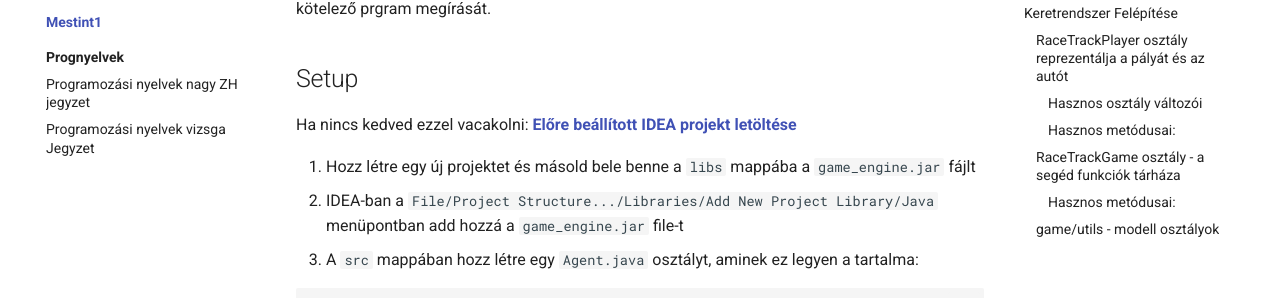
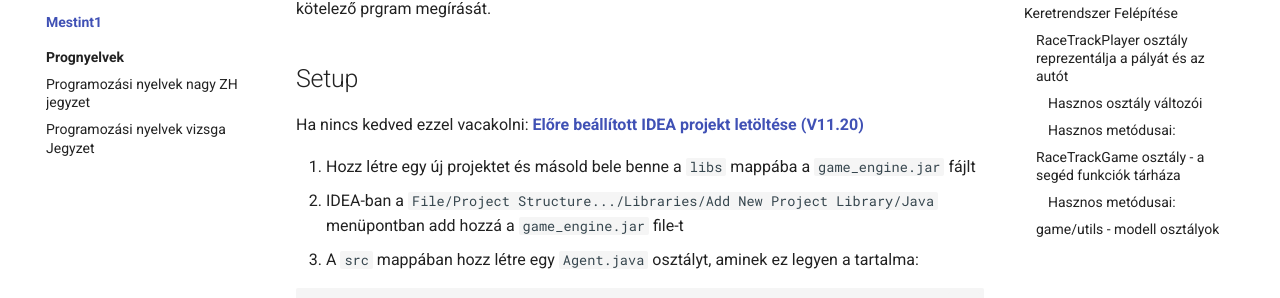
Before and after one commit to BarnaGergely/kalkulus, an MkDocs documentation site: the page built from docs/egyéb/mestint1/index.md, in a window 1280 px wide and 1400 px high. Shown: the part 299-597 px from the top of the window. Built offline with MkDocs 1.6.1 and Material for MkDocs 9.7.7, drawn with Linux system fonts in a browser that asks for light colours; comment, search, counter and statistics services are not loaded; some of the changed text lies outside the part shown.

Commit message:
game jar frissítése

```diff
--- a/docs/egyéb/mestint1/index.md
+++ b/docs/egyéb/mestint1/index.md
@@ -4,7 +4,7 @@
 
 ## Setup
 
-Ha nincs kedved ezzel vacakolni: [**Előre beállított IDEA projekt letöltése**](../../assets/other/egyeb/mestint1/racetrack-idea-project.zip)
+Ha nincs kedved ezzel vacakolni: [**Előre beállított IDEA projekt letöltése (V11.20)**](../../assets/other/egyeb/mestint1/racetrack-idea-project.zip)
 
 1. Hozz létre egy új projektet és másold bele benne a `libs` mappába a `game_engine.jar` fájlt
 2. IDEA-ban a `File/Project Structure.../Libraries/Add New Project Library/Java` menüpontban add hozzá a `game_engine.jar` file-t
```
Also changed, not shown: other parts of docs/egyéb/mestint1/index.md (+1 -1 lines), 1 other file.
